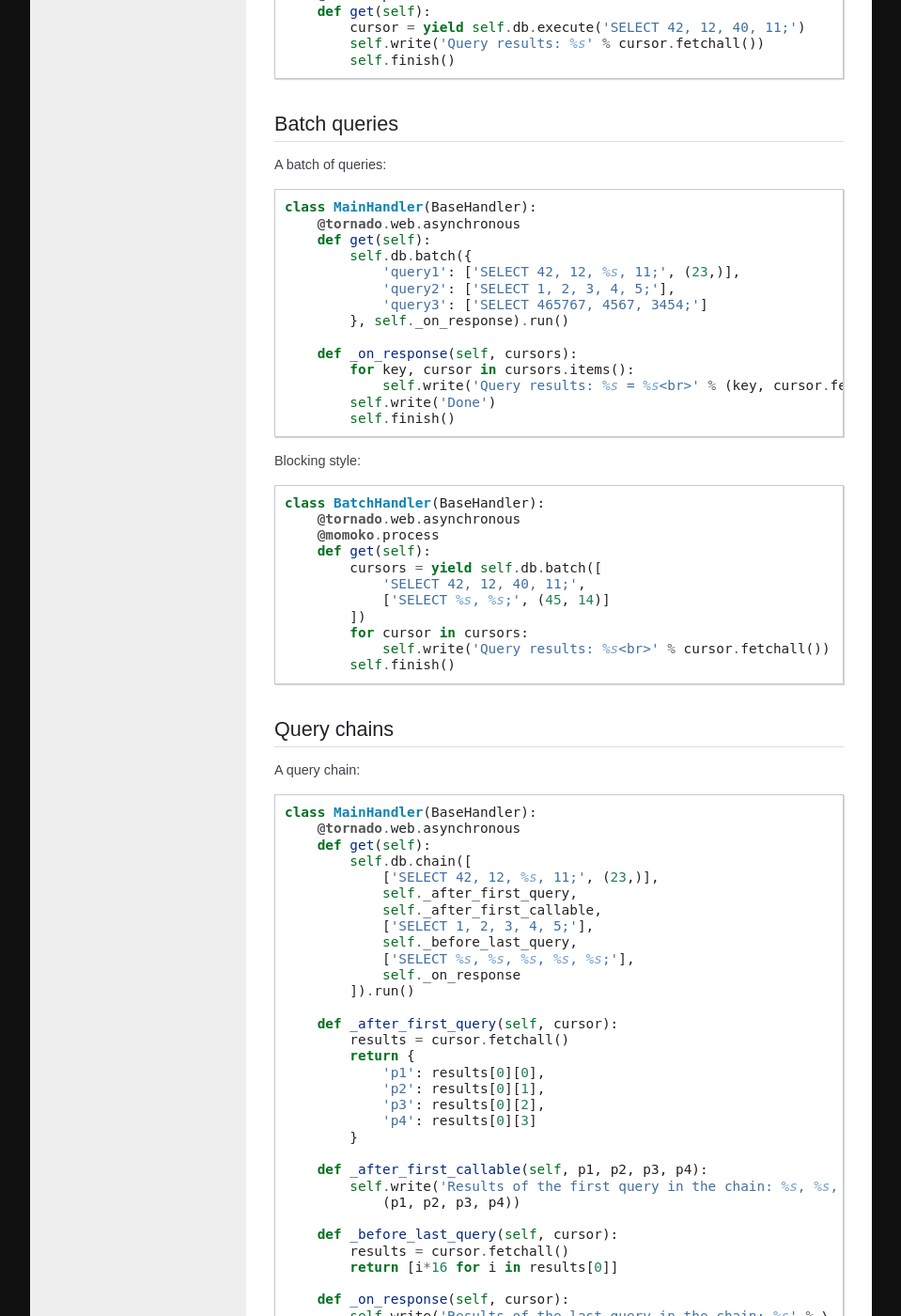
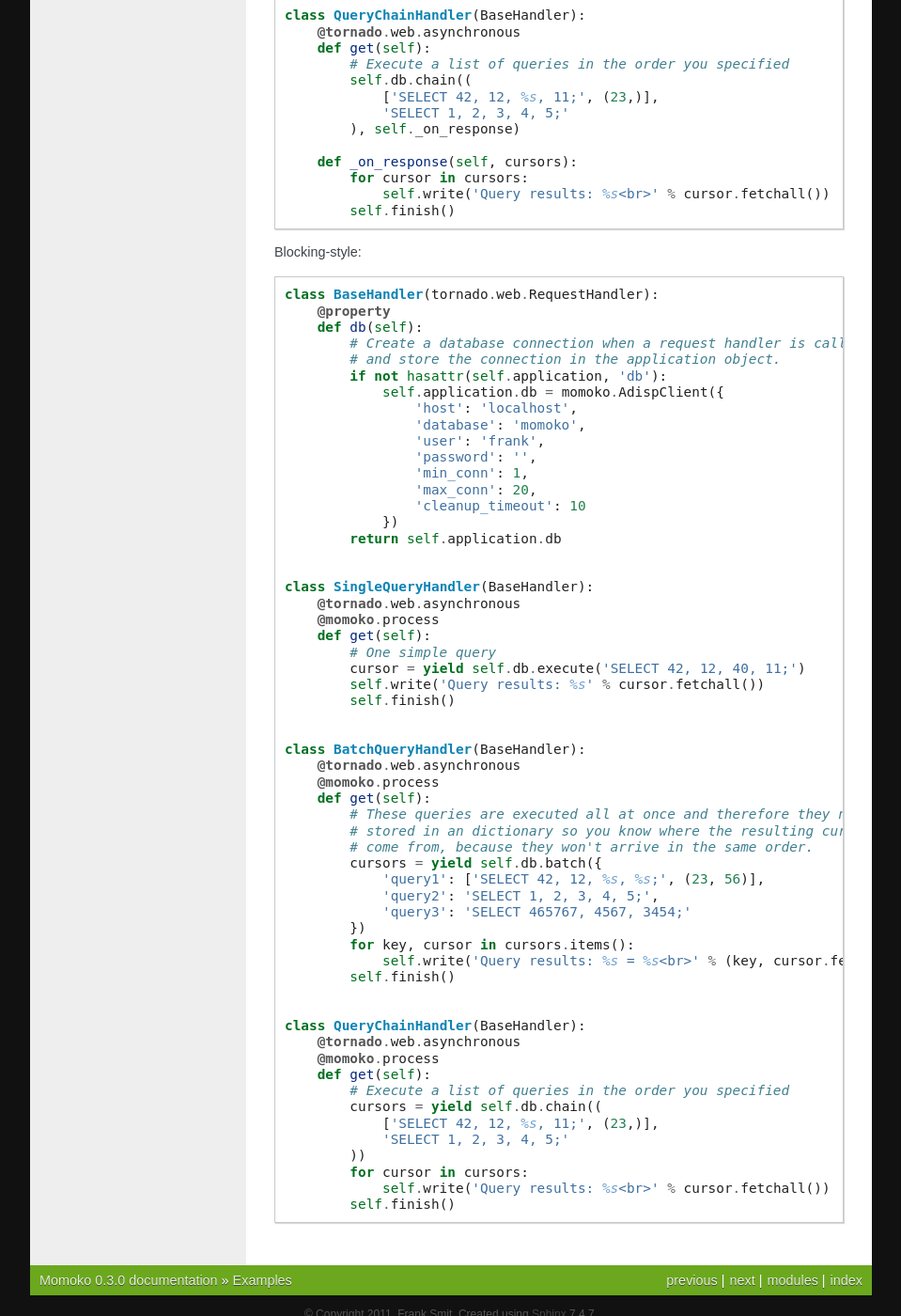
Before and after one commit to FSX/momoko, a Sphinx documentation site: the page built from docs/examples.rst, in a window 1280 px wide and 1400 px high, scrolled down 1302 px. Shown: the whole window at 94% size, without its empty margins (160-1119 px from the left). Built offline with Sphinx 7.4.7, drawn with Linux system fonts in a browser that asks for light colours; some of the changed text lies outside the part shown.

Commit message:
Documentation is done.

```diff
--- a/docs/api.rst
+++ b/docs/api.rst
@@ -3,8 +3,8 @@
 API
 ===
 
-This page only lists all the classes and methods available in the Momoko
-module. The tutorial explains how to use these.
+All public methods included in the module. See the :ref:`examples` pages for
+some usage examples.
 
 .. module:: momoko
 
--- a/docs/examples.rst
+++ b/docs/examples.rst
@@ -1,164 +1,146 @@
+.. _examples:
+
 Examples
 ========
 
-Examples for each functionality in callback and blocking style.
+Some examples for the blocking- and callback-style APIs. Only the relevant code
+is included on this page. Go to the `examples directory`_ at the Git repository
+to view the complete examples. The examples are simple enough to understand do
+need an extensive manual. See the :ref:`api` for a more detailed decription of
+all methods.
 
-See the :ref:`api` for a more detailed decription of all methods.
+.. _`examples directory`: https://github.com/FSX/momoko/tree/master/examples
 
+The differences between using the blocking-style or callback-style APIs:
 
-Connecting
-----------
+* ``AdispClient`` is used to make a connection with the blocking-style API.
+  For the callback-style API ``Client`` is used.
+* The function in the callback-style API always need a callback function.
+* The blocking-style API requires an extra decorator: ``momoko.process``.
+* The blocking-style API requires the ``yield`` keyword before a function call.
 
-Connecting to a database server is very simple::
+Besides that both accept the same paramaters (ignoring the callback function)
+and also return the same results.
 
-    db = momoko.Client({
-        'host': 'localhost',
-        'database': 'mydatabsename',
-        'user': 'myusername',
-        'password': 'mypassword',
-        'min_conn': 1,
-        'max_conn': 20,
-        'cleanup_timeout': 10
-    })
-
-The above code can be integrated into a request handler. The following code
-creates a database object in the application object if there isn't one yet::
-
-    import momoko
+Callback-style::
 
     class BaseHandler(tornado.web.RequestHandler):
         @property
         def db(self):
+            # Create a database connection when a request handler is called
+            # and store the connection in the application object.
             if not hasattr(self.application, 'db'):
                 self.application.db = momoko.Client({
                     'host': 'localhost',
-                    'database': 'mydatabsename',
-                    'user': 'myusername',
-                    'password': 'mypassword',
+                    'database': 'momoko',
+                    'user': 'frank',
+                    'password': '',
                     'min_conn': 1,
                     'max_conn': 20,
                     'cleanup_timeout': 10
                 })
             return self.application.db
 
-When you want to use the blocking style API the ``AdispClient`` class needs to
-be used instead if the ``Client`` class.
 
-
-Queries
--------
-
-A single query::
-
-    class MainHandler(BaseHandler):
+    class SingleQueryHandler(BaseHandler):
         @tornado.web.asynchronous
         def get(self):
+            # One simple query
             self.db.execute('SELECT 42, 12, 40, 11;', callback=self._on_response)
 
         def _on_response(self, cursor):
             self.write('Query results: %s' % cursor.fetchall())
             self.finish()
 
-And in blocking style::
 
-    class MainHandler(BaseHandler):
+    class BatchQueryHandler(BaseHandler):
+        @tornado.web.asynchronous
+        def get(self):
+            # These queries are executed all at once and therefore they need to be
+            # stored in an dictionary so you know where the resulting cursors
+            # come from, because they won't arrive in the same order.
+            self.db.batch({
+                'query1': ['SELECT 42, 12, %s, %s;', (23, 56)],
+                'query2': 'SELECT 1, 2, 3, 4, 5;',
+                'query3': 'SELECT 465767, 4567, 3454;'
+            }, self._on_response)
+
+        def _on_response(self, cursors):
+            for key, cursor in cursors.items():
+                self.write('Query results: %s = %s<br>' % (key, cursor.fetchall()))
+            self.finish()
+
+
+    class QueryChainHandler(BaseHandler):
+        @tornado.web.asynchronous
+        def get(self):
+            # Execute a list of queries in the order you specified
+            self.db.chain((
+                ['SELECT 42, 12, %s, 11;', (23,)],
+                'SELECT 1, 2, 3, 4, 5;'
+            ), self._on_response)
+
+        def _on_response(self, cursors):
+            for cursor in cursors:
+                self.write('Query results: %s<br>' % cursor.fetchall())
+            self.finish()
+
+Blocking-style::
+
+    class BaseHandler(tornado.web.RequestHandler):
+        @property
+        def db(self):
+            # Create a database connection when a request handler is called
+            # and store the connection in the application object.
+            if not hasattr(self.application, 'db'):
+                self.application.db = momoko.AdispClient({
+                    'host': 'localhost',
+                    'database': 'momoko',
+                    'user': 'frank',
+                    'password': '',
+                    'min_conn': 1,
+                    'max_conn': 20,
+                    'cleanup_timeout': 10
+                })
+            return self.application.db
+
+
+    class SingleQueryHandler(BaseHandler):
         @tornado.web.asynchronous
         @momoko.process
         def get(self):
+            # One simple query
             cursor = yield self.db.execute('SELECT 42, 12, 40, 11;')
             self.write('Query results: %s' % cursor.fetchall())
             self.finish()
 
 
-Batch queries
--------------
-
-A batch of queries::
-
-    class MainHandler(BaseHandler):
-        @tornado.web.asynchronous
-        def get(self):
-            self.db.batch({
-                'query1': ['SELECT 42, 12, %s, 11;', (23,)],
-                'query2': ['SELECT 1, 2, 3, 4, 5;'],
-                'query3': ['SELECT 465767, 4567, 3454;']
-            }, self._on_response).run()
-
-        def _on_response(self, cursors):
-            for key, cursor in cursors.items():
-                self.write('Query results: %s = %s<br>' % (key, cursor.fetchall()))
-            self.write('Done')
-            self.finish()
-
-Blocking style::
-
-    class BatchHandler(BaseHandler):
+    class BatchQueryHandler(BaseHandler):
         @tornado.web.asynchronous
         @momoko.process
         def get(self):
-            cursors = yield self.db.batch([
-                'SELECT 42, 12, 40, 11;',
-                ['SELECT %s, %s;', (45, 14)]
-            ])
-            for cursor in cursors:
-                self.write('Query results: %s<br>' % cursor.fetchall())
+            # These queries are executed all at once and therefore they need to be
+            # stored in an dictionary so you know where the resulting cursors
+            # come from, because they won't arrive in the same order.
+            cursors = yield self.db.batch({
+                'query1': ['SELECT 42, 12, %s, %s;', (23, 56)],
+                'query2': 'SELECT 1, 2, 3, 4, 5;',
+                'query3': 'SELECT 465767, 4567, 3454;'
+            })
+            for key, cursor in cursors.items():
+                self.write('Query results: %s = %s<br>' % (key, cursor.fetchall()))
             self.finish()
 
 
-Query chains
-------------
-
-A query chain::
-
-    class MainHandler(BaseHandler):
-        @tornado.web.asynchronous
-        def get(self):
-            self.db.chain([
-                ['SELECT 42, 12, %s, 11;', (23,)],
-                self._after_first_query,
-                self._after_first_callable,
-                ['SELECT 1, 2, 3, 4, 5;'],
-                self._before_last_query,
-                ['SELECT %s, %s, %s, %s, %s;'],
-                self._on_response
-            ]).run()
-
-        def _after_first_query(self, cursor):
-            results = cursor.fetchall()
-            return {
-                'p1': results[0][0],
-                'p2': results[0][1],
-                'p3': results[0][2],
-                'p4': results[0][3]
-            }
-
-        def _after_first_callable(self, p1, p2, p3, p4):
-            self.write('Results of the first query in the chain: %s, %s, %s, %s<br>' % \
-                (p1, p2, p3, p4))
-
-        def _before_last_query(self, cursor):
-            results = cursor.fetchall()
-            return [i*16 for i in results[0]]
-
-        def _on_response(self, cursor):
-            self.write('Results of the last query in the chain: %s' % \
-                cursor.fetchall())
-            self.finish()
-
-Blocking style::
-
-    class ChainHandler(BaseHandler):
+    class QueryChainHandler(BaseHandler):
         @tornado.web.asynchronous
         @momoko.process
         def get(self):
+            # Execute a list of queries in the order you specified
             cursors = yield self.db.chain((
-                'SELECT 22, 44, 55, 11;',
-                self._chain_link_1,
-                ['SELECT %s, %s, %s, %s;']
+                ['SELECT 42, 12, %s, 11;', (23,)],
+                'SELECT 1, 2, 3, 4, 5;'
             ))
             for cursor in cursors:
                 self.write('Query results: %s<br>' % cursor.fetchall())
             self.finish()
-
-        def _chain_link_1(self, cursor):
-            return [i*2 for i in cursor.fetchall()[0]]
--- a/docs/index.rst
+++ b/docs/index.rst
@@ -1,7 +1,9 @@
+.. _overview:
+
 Momoko
 ======
 
-Asynchronous Psycopg2_ wrapper/client for Tornado_.
+An asynchronous Psycopg2_ wrapper for Tornado_.
 
 Momoko makes use of the asynchronous support in Psycopg2, Tornado's IOLoop and
 **adisp** to provide asynchronous queries in callback and blocking style.
--- a/docs/news.rst
+++ b/docs/news.rst
@@ -1,13 +1,17 @@
+.. _news:
+
 News/Changelog
 ==============
 
 
-0.3.0 (2011-06-??)
+0.3.0 (2011-08-07)
 ------------------
 
 * Renamed ``momoko.Momoko`` to ``momoko.Client``.
 * Programming in blocking-style is now possible with ``AdispClient``.
 * Support for Python 3 has been added.
+* The batch and chain fucntion now accepts different arguments. See the
+  documentation for details.
 
 
 0.2.0 (2011-04-30)
```
Also changed, not shown: docs/installation.rst (+4 -3 lines), 5 other files.
